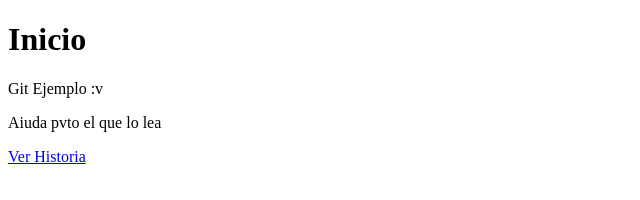
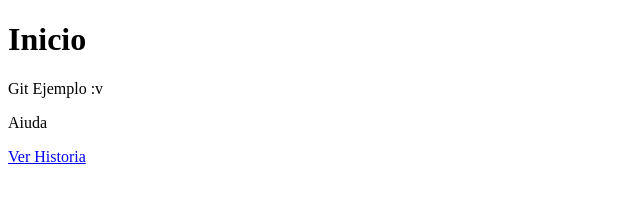
Before and after one commit to RagnarX21/ProyectoGit, a plain HTML site: page index.html in a window 1280 px wide. Shown: the full height of the page, 0-640 px from the left. Drawn offline with Linux system fonts and the light colour scheme.

Commit message:
Se modifico agrego a la version final lo que hay en test

```diff
--- a/index.html
+++ b/index.html
@@ -8,7 +8,7 @@
 <p>
 	Git Ejemplo :v
 </p>
-<p>Aiuda pvto el que lo lea</p>
+<p>Aiuda</p>
 
 <a href="historia.html">Ver Historia</a>
 </body>
```
